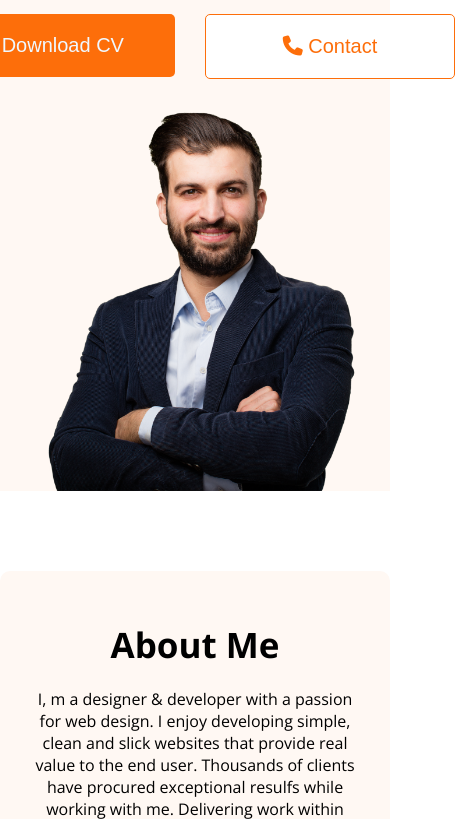
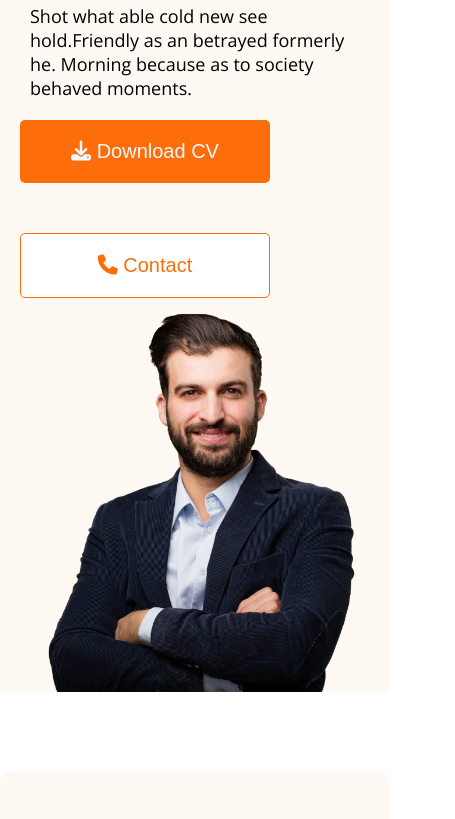
Before and after one commit to codewithtarikul/responsive-portfolio, a plain HTML site: page index.html in a window 390 px wide. Shown: the part 469-1288 px from the top of the page, 455 px wide, since content can reach past the window. Drawn offline with nearby package versions, Linux system fonts and the light colour scheme.

Commit message:
added new style

```diff
--- a/style/style.css
+++ b/style/style.css
@@ -316,6 +316,9 @@
         flex-direction: column;
         margin: 20px;
     }
+    .btn-main{
+        flex-direction: column;
+    }
     .btn-primary{
         margin-bottom: 20px;
     }
@@ -350,6 +353,7 @@
     }
     .footer input[type="text"], .footer input[type="email"], .footer textarea{
         width: calc(100% - 40px);
+        margin-bottom: 20px;
     }
     .sub{
         width: 100%;
```
